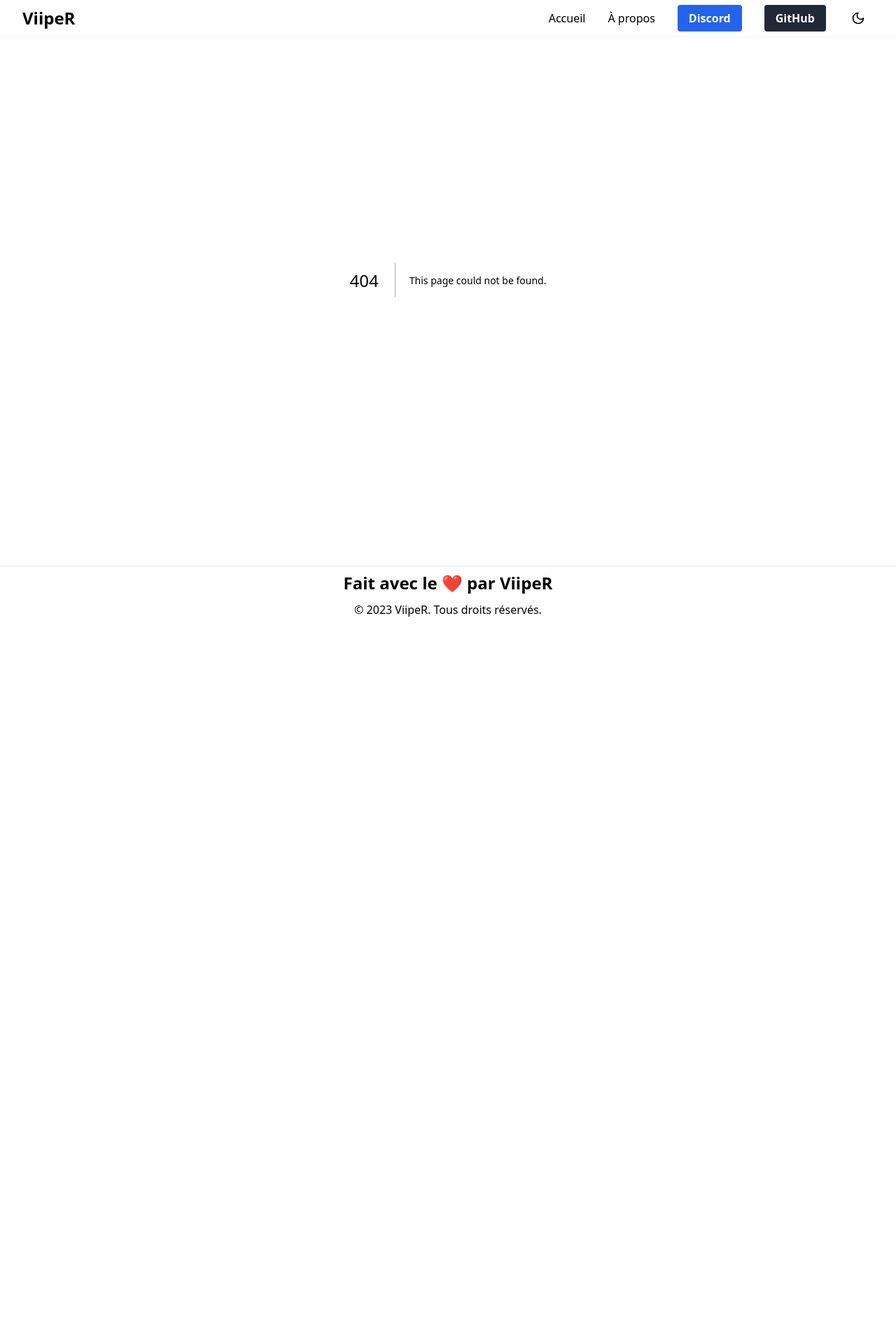
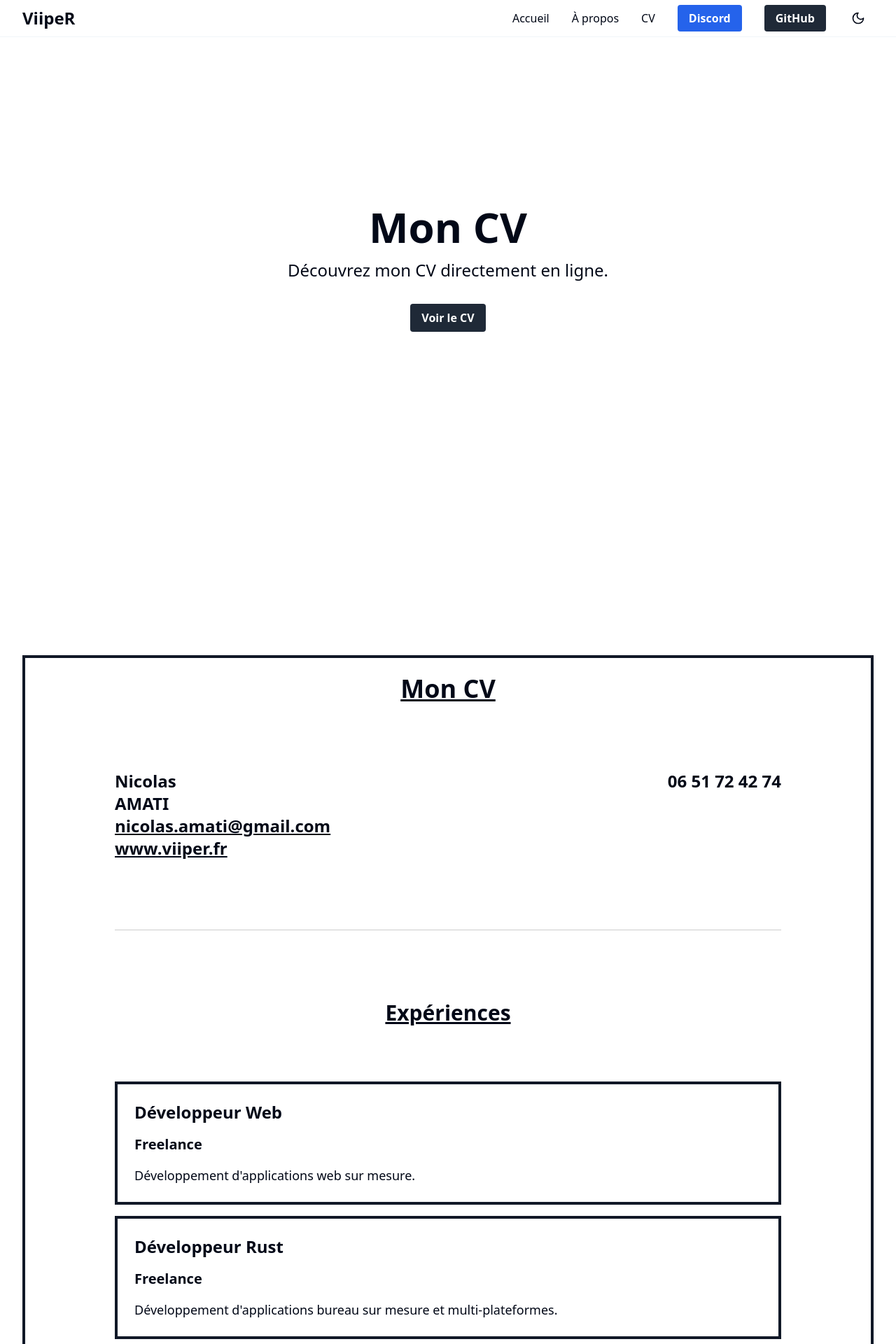
Before and after one commit to ItsMeViipeR/viiper.fr, a Next.js app: page /cv in a window 1280 px wide. Before the commit this address had no page. Shown: the top 1920 px of the page at 70% size. Before the commit the page ends 891 px from the top, so only its background shows below. Built offline with nearby package versions, Linux system fonts and the light colour scheme.

Commit message:
Add CV page

```diff
--- /dev/null
+++ b/app/cv/page.tsx
@@ -0,0 +1,105 @@
+"use client";
+import React from 'react';
+
+export default function CV() {
+    const scrollToContent = (contentId: string) => {
+        const contentElement = document.getElementById(contentId);
+        if (contentElement) {
+            contentElement.scrollIntoView({
+                behavior: 'smooth',
+                block: 'start',
+
+            });
+        }
+    }
+
+    return (
+      <>
+          <div className="flex flex-col items-center justify-center min-h-screen py-2 max-[500px]:max-w-xs max-[500px]:items-stretch" id={"base"}>
+              <main className="flex flex-col items-center justify-center flex-1 px-32 text-center">
+                  <div className="mb-8">
+                      <h1 className="text-6xl font-bold mb-4">
+                          Mon CV
+                      </h1>
+                      <p className="mt-3 text-2xl">
+                          Découvrez mon CV directement en ligne.
+                      </p>
+                      <div className="flex flex-col items-center justify-center mt-8">
+                          <button onClick={() => scrollToContent("cv")} className="bg-gray-800 hover:bg-black text-white font-bold py-2 px-4 rounded transition-all">
+                              Voir le CV
+                          </button>
+                      </div>
+                  </div>
+              </main>
+          </div>
+
+          <div id="cv"></div>
+          <div className="flex flex-col items-center justify-center py-10 mt-24 max-[500px]:mt-5" id="cv">
+
+              <div className="min-[500px]:flex min-[500px]:flex-col min-[500px]:flex-1 min-[500px]:px-32 w-full border-4 border-gray-900 p-6 dark:border-gray-700">
+                  <h2 className="text-4xl font-bold mb-24 text-center underline">
+                      Mon CV
+                  </h2>
+                  <div className="font-extrabold text-2xl mb-20 max-[500px]:hidden">
+                      <div className={"flex flex-row"}>
+                          <h2>Nicolas</h2>
+                          <h2 className={"ml-auto max-[500px]:ml-0"}>06 51 72 42 74</h2>
+                      </div>
+                      <h2>AMATI</h2>
+                      <a href="mailto:nicolas.amati@gmail.com" className={"underline"}>nicolas.amati@gmail.com</a><br/>
+                      <a href="/" className={"underline"}>www.viiper.fr</a>
+                  </div>
+                  <div className={"flex flex-row max-[500px]:flex-col font-extrabold min-[500px]:hidden"}>
+                      <div className={"flex flex-col"}>
+                          <h2 className={"mb-1.5"}>Nicolas</h2>
+                          <h2 className={"mb-1.5"}>AMATI</h2>
+                          <h2 className={"mb-1.5"}>06 51 72 42 74</h2>
+                          <a href="mailto:nicolas.amati@gmail.com" className={"underline mb-1.5"}>nicolas.amati@gmail.com</a>
+                          <a href="/" className={"underline mb-1.5"}>www.viiper.fr</a>
+                      </div>
+                  </div>
+
+                  <hr/>
+
+                  <div className="flex flex-col mt-20">
+                      <h2 className="text-3xl font-bold text-center underline mb-20">
+                          Expériences
+                      </h2>
+
+                      <div className="flex flex-col">
+
+                          <div className="flex flex-col border-4 border-gray-900 dark:border-gray-700 mb-4 sm:flex-row">
+                              <div className="p-6">
+                                  <h2 className="text-2xl font-bold mb-4">
+                                      Développeur Web
+                                  </h2>
+                                  <h3 className="text-xl font-bold mb-4">
+                                      Freelance
+                                  </h3>
+                                  <p className="text-lg">
+                                      Développement d&apos;applications web sur mesure.
+                                  </p>
+                              </div>
+                          </div>
+
+                          <div className="flex flex-col border-4 border-gray-900 dark:border-gray-700 mb-4 sm:flex-row">
+                              <div className="p-6">
+                                  <h2 className="text-2xl font-bold mb-4">
+                                      Développeur Rust
+                                  </h2>
+                                  <h3 className="text-xl font-bold mb-4">
+                                      Freelance
+                                  </h3>
+                                  <p className="text-lg">
+                                      Développement d&apos;applications bureau sur mesure et multi-plateformes.
+                                  </p>
+                              </div>
+                          </div>
+                      </div>
+                  </div>
+              </div>
+          </div>
+
+      </>
+    )
+}
--- a/app/page.tsx
+++ b/app/page.tsx
@@ -14,10 +14,10 @@ export default function Home() {
                 </p>
 
                 <div className="flex flex-wrap items-center justify-around max-w-4xl mt-6 sm:w-full max-[500px]:max-w-fit max-[500px]:ml-8">
-                    <a href="https://learn.viiper.fr" className="p-6 mt-6 text-left w-96 rounded-xl hover:text-blue-600 focus:text-blue-600 border border-gray-900 dark:border-gray-700">
-                        <h3 className="text-2xl font-bold">Cours &rarr;</h3>
+                    <a href="/cv" className="p-6 mt-6 text-left w-96 rounded-xl hover:text-blue-600 focus:text-blue-600 border border-gray-900 dark:border-gray-700">
+                        <h3 className="text-2xl font-bold">CV &rarr;</h3>
                         <p className="mt-4 text-xl">
-                            Découvrez mes cours de programmation.
+                            Découvrez mon CV.
                         </p>
                     </a>
 
--- a/src/feature/layout/Header.tsx
+++ b/src/feature/layout/Header.tsx
@@ -26,6 +26,9 @@ export const Header = () => {
                     <li className={"ml-8"}>
                         <a href="/about" className={"hover:underline"}>À propos</a>
                     </li>
+                    <li className={"ml-8"}>
+                        <a href="/cv" className={"hover:underline"}>CV</a>
+                    </li>
                     <li className="ml-8">
                         <a href="https://discord.gg/zGk6BvGYx7" target={"_blank"} className="bg-blue-600 hover:bg-blue-700 text-white font-bold py-2 px-4 rounded transition-all">
                             Discord
@@ -52,6 +55,9 @@ export const Header = () => {
                   <li className={"mb-2"}>
                       <a href="/about">À propos</a>
                   </li>
+                  <li className={"mb-2"}>
+                      <a href="/cv">CV</a>
+                  </li>
                   <li className={"mb-4 mt-2"}>
                       <a href="https://discord.gg/zGk6BvGYx7" className="bg-blue-600 hover:bg-blue-700 text-white font-bold py-2 px-4 rounded transition-all">
                           Discord
```
